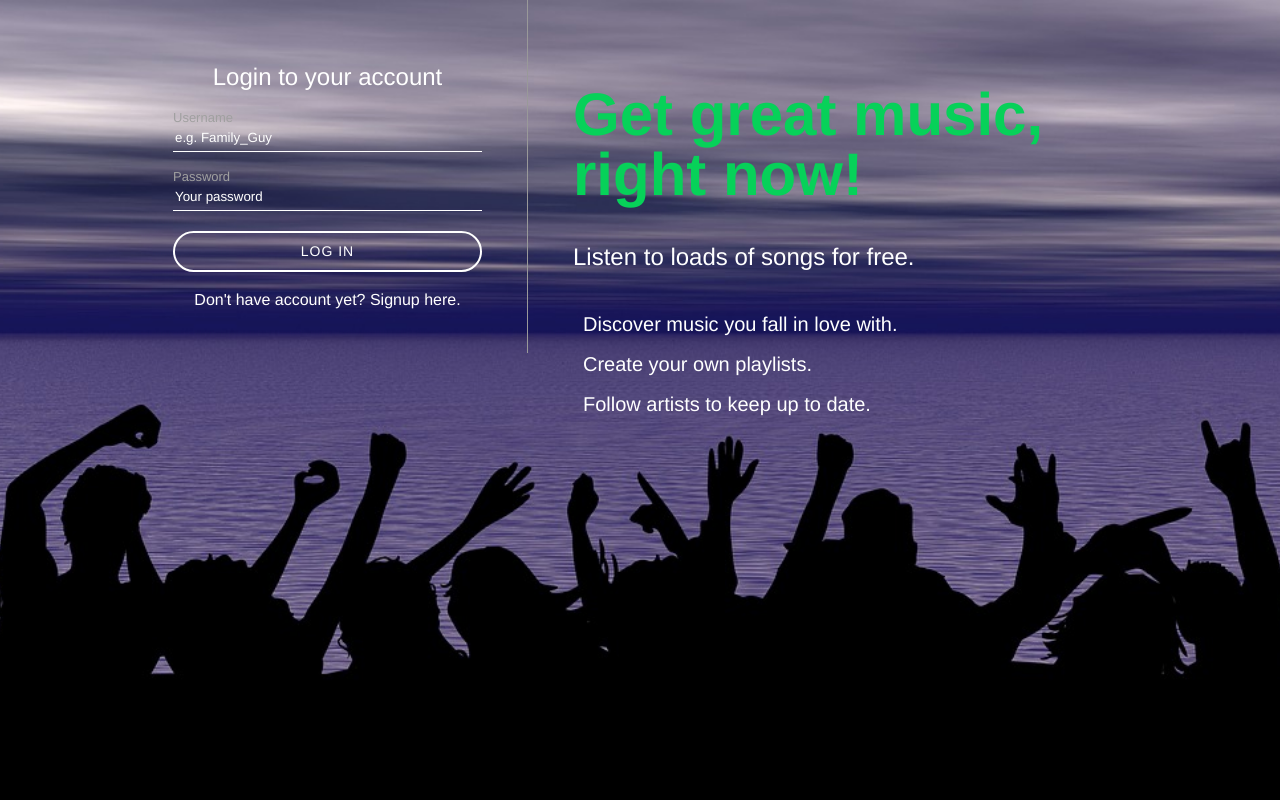
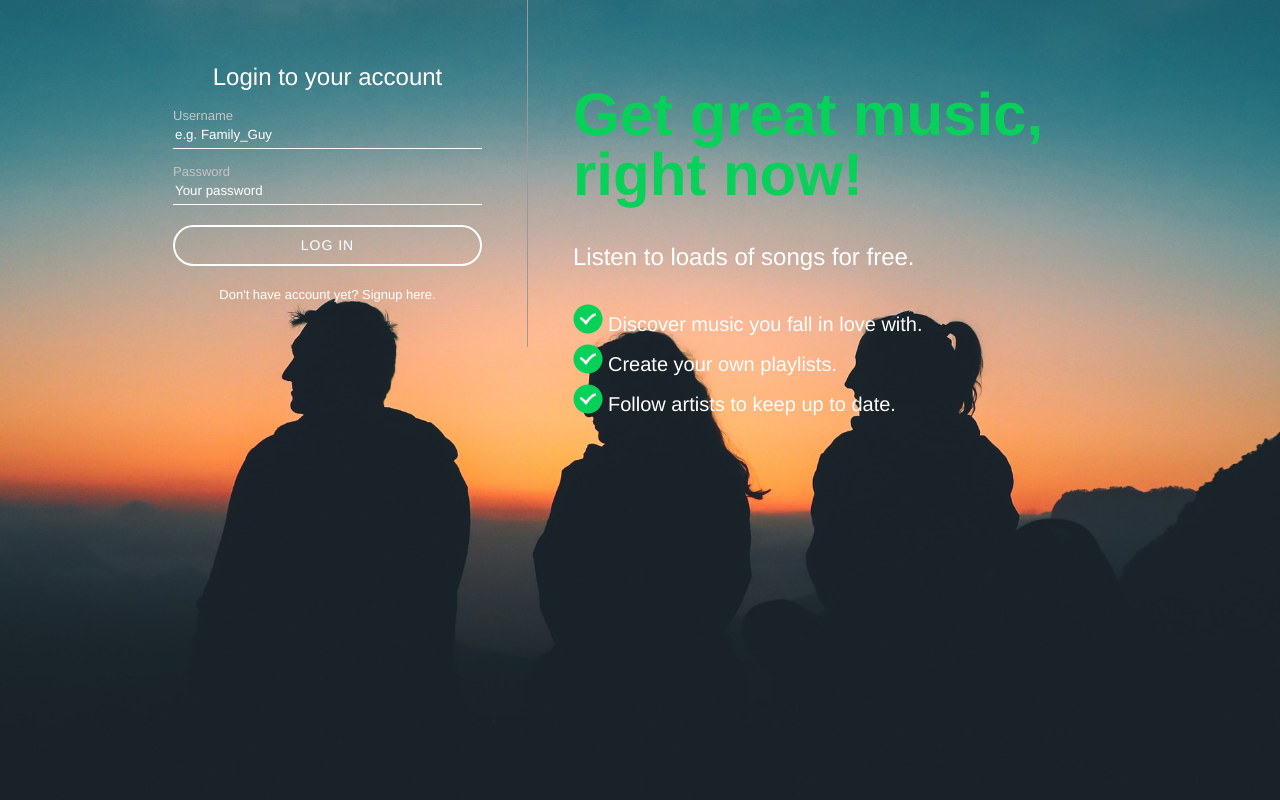
Before and after one commit to eccololo/Slotify, a PHP site: page /register.php in a window 1280 px wide. Run offline with PHP 8.4, Linux system fonts and the light colour scheme.

Commit message:
add styles to error message, add new assets, change background

```diff
--- a/assets/css/register.css
+++ b/assets/css/register.css
@@ -7,7 +7,7 @@ body {
 
 #background {
     background-color: #000;
-    background-image: url(../images/bg3.jpg);
+    background-image: url(../images/bg4.jpg);
     background-position: center;
     background-size: cover;
     display: table;
@@ -46,6 +46,10 @@ body {
    color:    #fff;
 }
 
+input:focus {
+    outline: none;
+}
+
 #loginContainer {
     width: 80%;
     margin: 0 auto;
@@ -77,9 +81,10 @@ body {
 }
 
 #inputContainer label {
-    color: #a0a0a0;
+    color: #c7c3c3;
     font-size: 13px;
     margin-top: 15px;
+    display: block;
 }
 
 #inputContainer button {
@@ -100,8 +105,8 @@ body {
 }
 
 .hasAccountText span {
-    font-size: bold;
-    font-weight: 7px;
+    font-size: 13px;
+    font-weight: bold;
 }
 
 .hasAccountText span:hover {
@@ -138,5 +143,13 @@ body {
 #loginText ul li {
     font-size: 20px;
     list-style-type: none;
-    padding: 10px;
+    padding: 10px 35px;
+    background: url(../images/icons/checkmark-30-right-color.png) no-repeat 0 0;
 }
+
+#inputContainer .errorMessage {
+    color: #07d159;
+    font-size: 14px;
+    display: block;
+    font-weight: bold;
+}
--- a/register.php
+++ b/register.php
@@ -22,9 +22,7 @@
 <head>
     <meta charset="UTF-8">
     <link rel="stylesheet" type="text/css" href="assets/css/register.css">
-    <!-- <link rel="stylesheet" href="https://use.fontawesome.com/releases/v5.8.2/css/all.css"> -->
     <script src="https://ajax.googleapis.com/ajax/libs/jquery/3.4.1/jquery.min.js"></script>
-    <!-- <script src="https://kit.fontawesome.com/bbf2983d3d.js"></script> -->
     <title>Welcome to Slotify!</title>
 </head>
 
@@ -126,9 +124,9 @@
                 <h1>Get great music, right now!</h1>
                 <h2>Listen to loads of songs for free.</h2>
                 <ul>
-                    <li><i class="fas fa-check"></i> Discover music you fall in love with.</li>
-                    <li><i class="fas fa-check"></i> Create your own playlists.</li>
-                    <li><i class="fas fa-check"></i> Follow artists to keep up to date.</li>
+                    <li>Discover music you fall in love with.</li>
+                    <li>Create your own playlists.</li>
+                    <li>Follow artists to keep up to date.</li>
                 </ul>
            </div>
         </div>
```
Also changed, not shown: assets/images/bg4.jpg (added), assets/images/icons/checkmark-16.png (added), assets/images/icons/checkmark-30-right-color.png (added), assets/images/icons/checkmark-30.png (added), assets/images/icons/checkmark-64.png (added).
